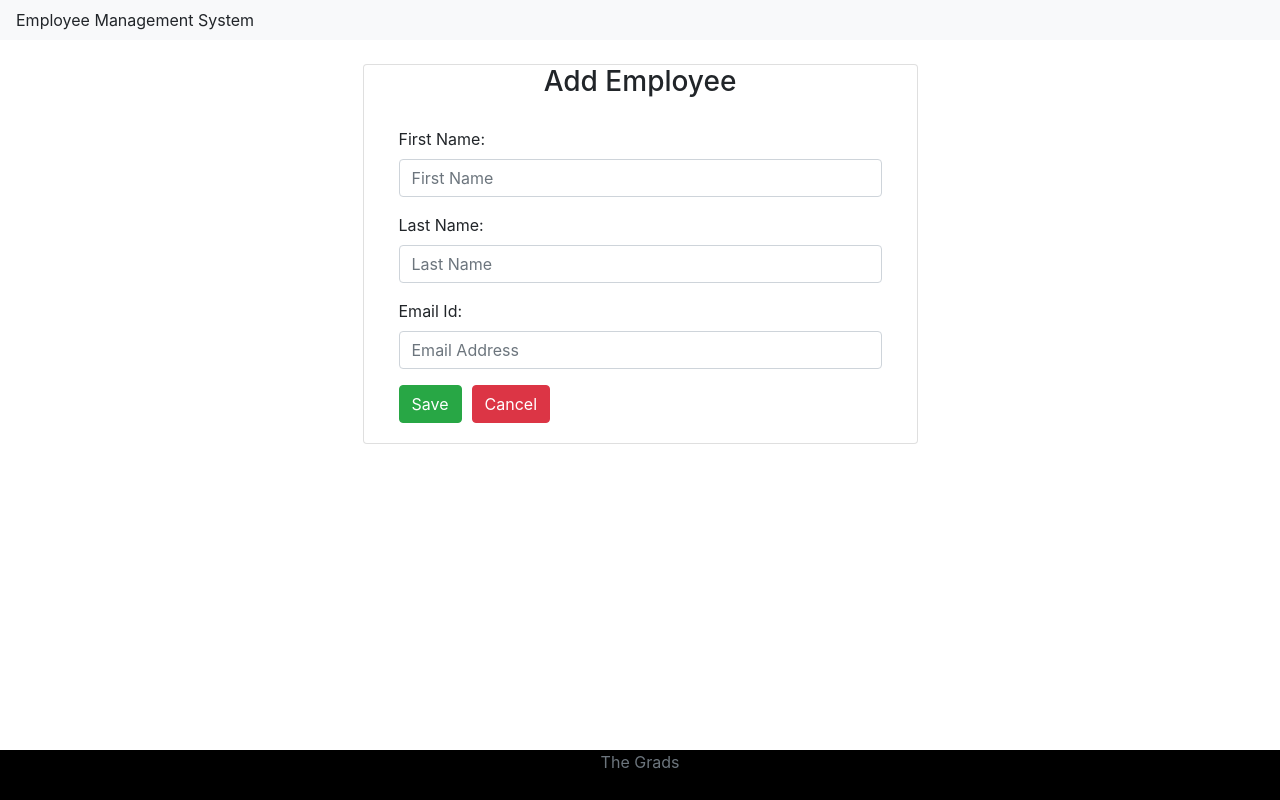
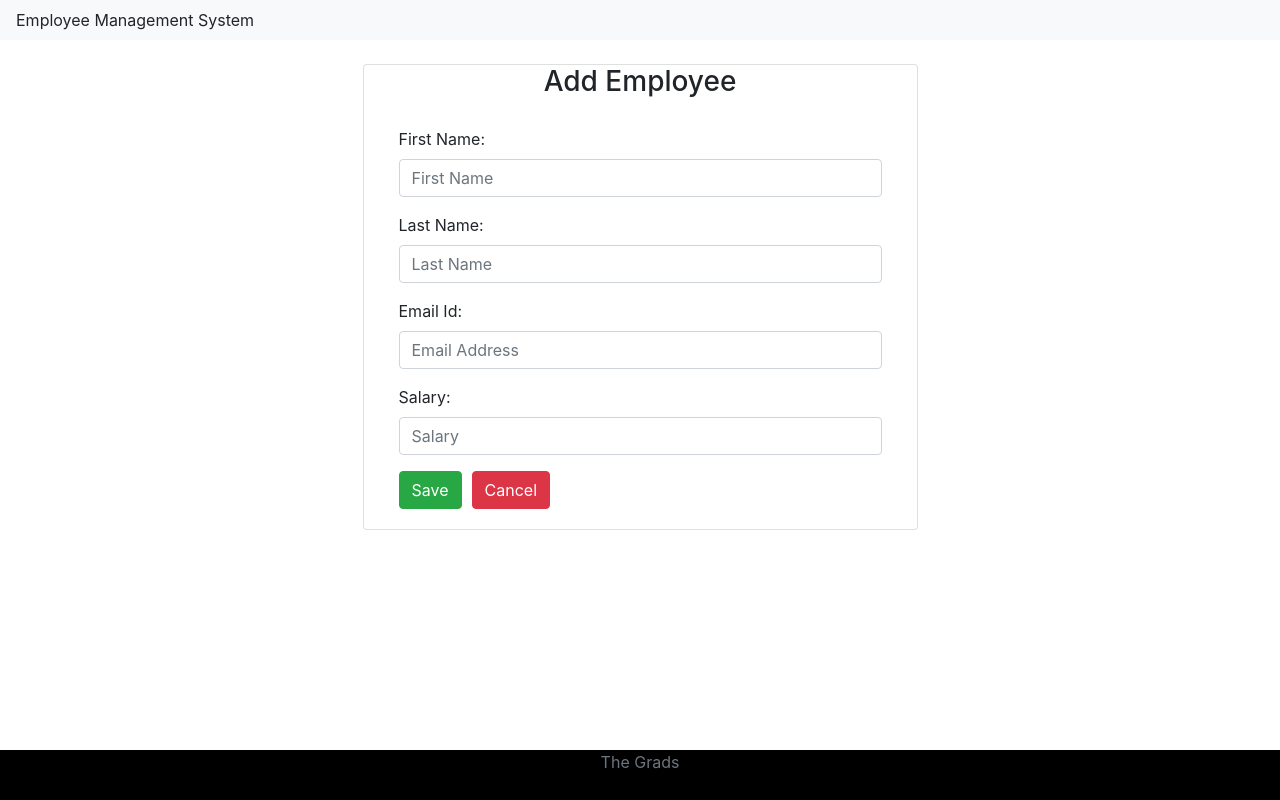
Before and after one commit to tika27/record-app, a React (Create React App) app: page / in a window 1280 px wide. Both pictures are taken after a click on the button "Add Employee". Built offline with nearby package versions, Linux system fonts and the light colour scheme; no server answers.

Commit message:
adding feilds

```diff
--- a/src/components/CreateEmployeeComponent.jsx
+++ b/src/components/CreateEmployeeComponent.jsx
@@ -12,7 +12,9 @@ class CreateEmployeeComponent extends Component {
             id: this.props.match.params.id,
             firstName: '',
             lastName: '',
-            emailId: ''
+            emailId: '',
+            salary: '',
+
         }
         this.changeFirstNameHandler = this.changeFirstNameHandler.bind(this);
         this.changeLastNameHandler = this.changeLastNameHandler.bind(this);
@@ -30,7 +32,8 @@ class CreateEmployeeComponent extends Component {
                 let employee = res.data;
                 this.setState({firstName: employee.firstName,
                     lastName: employee.lastName,
-                    emailId : employee.emailId
+                    emailId : employee.emailId,
+                    salary: employee.salary
                 });
             });
         }
@@ -102,6 +105,11 @@ class CreateEmployeeComponent extends Component {
                                             <input placeholder="Email Address" name="emailId" className="form-control"
                                                 value={this.state.emailId} onChange={this.changeEmailHandler}/>
                                         </div>
+                                        <div className = "form-group">
+                                            <label> Salary: </label>
+                                            <input placeholder="Salary" name="Salary" className="form-control"
+                                                value={this.state.salary} onChange={this.changeSalary}/>
+                                        </div>
 
                                         <button className="btn btn-success" onClick={this.saveOrUpdateEmployee}>Save</button>
                                         <button className="btn btn-danger" onClick={this.cancel.bind(this)} style={{marginLeft: "10px"}}>Cancel</button>
```
Also changed, not shown: src/setupTests.js (deleted, +0 -5 lines), 1 other file (tests, documents, lock files or other folders).
